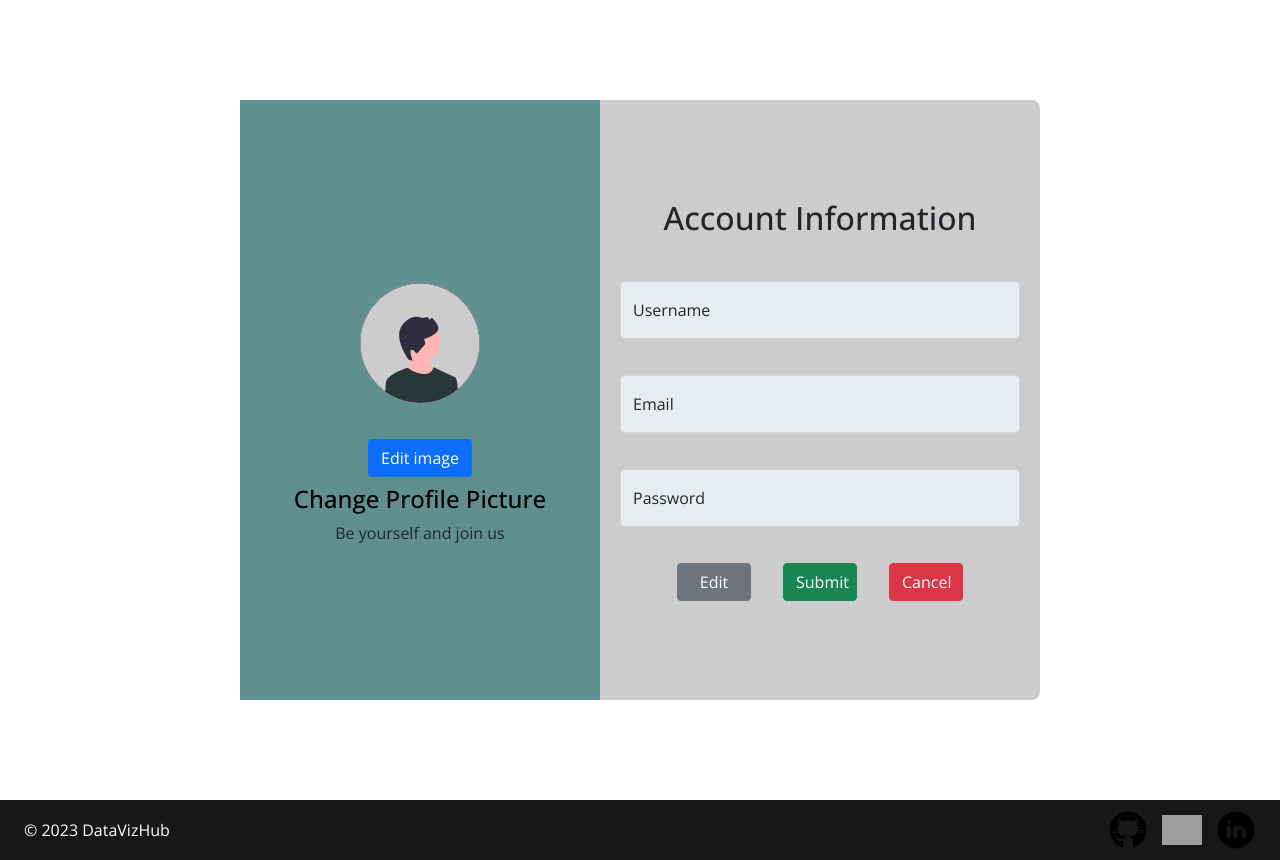
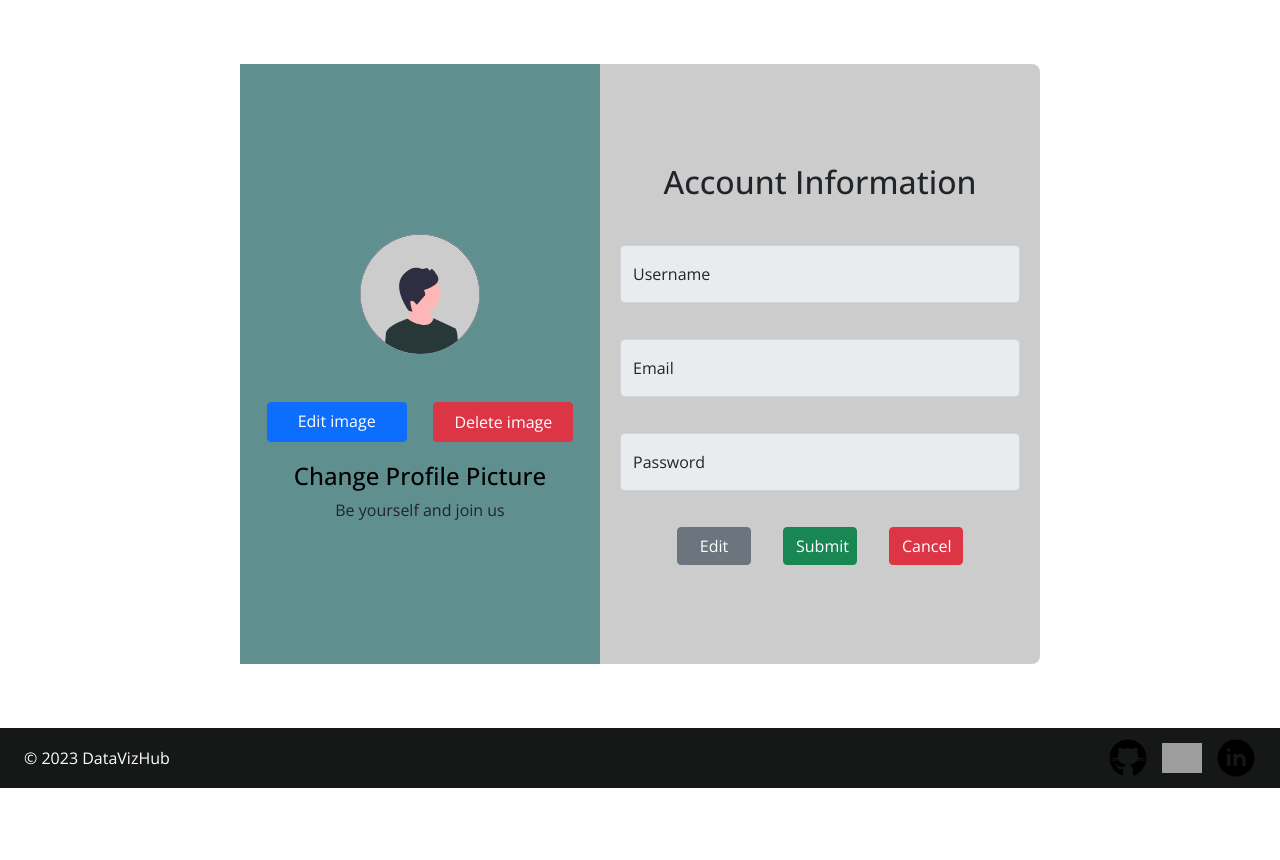
Before and after one commit to badrbnh/Data_Visualizer, a Flask app: template web_flask/templates/profile.html in a window 1280 px wide. Shown: the part 76-936 px from the top of the page. After the commit the page ends 864 px from the top, so only its background shows below. Run offline with Flask 3, Linux system fonts and the light colour scheme; the template is opened without the code that fills it: most values are stand-ins (such as "Sample title", 1, 10 or a date in 2020); form fields are guessed from the names that the template uses; data that the repository does not hold is empty; parts of the project's set-up code (start-up, migrations or seed data) failed here and were passed over; some libraries are stand-ins or nearby versions; grey boxes are pictures that could not be loaded.

Commit message:
edit profile v1.1

```diff
--- a/web_flask/static/scripts/profile.js
+++ b/web_flask/static/scripts/profile.js
@@ -50,9 +50,28 @@ const cancelUpdate = (event) => {
   erroContainer.style.display = "none";
 };
 
+const deleteExistingImages = () => {
+  //Clear img table
+  const xhr = new XMLHttpRequest();
+  xhr.open("DELETE", "//localhost:5000/api/v1/img/" + userId);
+  xhr.setRequestHeader("X-Requested-With", "XMLHttpRequest");
+
+  xhr.onload = function () {
+    if (xhr.status === 200) {
+      location.reload()
+      console.log("Existing images deleted successfully.");
+    } else {
+      console.error("Failed to delete existing images. Error code: " + xhr.status);
+    }
+  };
+
+  xhr.send();
+};
+
 const handleImageUpload = (event) => {
   const file = event.target.files[0];
   if (file) {
+    deleteExistingImages();
     const formData = new FormData();
     formData.append("file", file);
     formData.append("user_id", userId);
@@ -63,6 +82,7 @@ const handleImageUpload = (event) => {
 
     xhr.onload = function () {
       if (xhr.status === 200) {
+        location.reload()
         const response = JSON.parse(xhr.responseText);
         // Handle the response
         console.log(response);
@@ -87,7 +107,7 @@ const getUserImage = () => {
         if (Array.isArray(response) && response.length > 0) {
           const imgName = response[0].img_name;
           if (imgName) {
-            profileImage.src = `../static/resources/${imgName}`;
+            profileImage.src = `../static/resources/profileImg/${imgName}`;
           } else {
             console.error("Image name is missing in the API response.");
           }
@@ -97,6 +117,9 @@ const getUserImage = () => {
       } catch (error) {
         console.error("Error parsing API response:", error);
       }
+    } else if (xhr.status === 404) {
+      profileImage.src = `../static/resources/editProfile.svg`;
+      console.error("User image not found. Using default image.");
     } else {
       console.error("Failed to get user image. Error code: " + xhr.status);
     }
@@ -111,3 +134,4 @@ getUserImage();
 $("#edit-btn").on("click", updateUserProfile);
 $("#cancel-btn").on("click", cancelUpdate);
 $(".edit-img-btn").on("change", "#uploaded-img", handleImageUpload);
+$("#delete-img").on("click", deleteExistingImages);
--- a/web_flask/static/styles/inside.css
+++ b/web_flask/static/styles/inside.css
@@ -2,7 +2,6 @@
   display: flex;
   align-items: center;
   justify-content: center;
-  height: 100%;
   margin: auto;
   background: #22333b;
 }
--- a/web_flask/static/styles/profile.css
+++ b/web_flask/static/styles/profile.css
@@ -1,5 +1,4 @@
 .profile-cont {
-    height: 100%;
     padding: 64px 0;
     display: flex;
     align-items: center;
@@ -50,6 +49,18 @@
     font-size: 24px;
     margin: 8px 0;
 }
+
+.edit-cont .btn-cont {
+    width: 100%;
+    display: flex;
+    flex-direction: row;
+    justify-content: space-evenly;
+    margin: 12px 0;
+}
+.edit-cont .btn-cont .btn{
+    width: 140px;
+    height: 40px;
+}
 .edit-info {
     display: flex;
     flex-direction: column;
--- a/web_flask/static/styles/register.css
+++ b/web_flask/static/styles/register.css
@@ -1,9 +1,9 @@
 .register-page {
-    height: 100%;
     display: flex;
     justify-content: center;
     align-items: center;
     background: #22333b;
+    height: 100%;
   }
 
   .register-form-container {
@@ -109,6 +109,9 @@
 }
 
 @media only screen and (min-width: 501px) and (max-width: 820px){
+  .register-page  {
+    height: 100%;
+  }
   .register-form-container {
     width: 600px;
     height: 480px;
--- a/web_flask/templates/profile.html
+++ b/web_flask/templates/profile.html
@@ -7,11 +7,15 @@
             <div class="profile-img">
                 <img id="profileImage" src="../static/resources/editProfile.svg" alt="profile image">
             </div>
-            <div class="edit-img-btn">
-                <input type="file" id="uploaded-img" accept=".jpeg, .png, .jpg" hidden/>
-                <label for="uploaded-img" class="btn btn-primary">Edit image</label>
+            <div class="btn-cont">
+                <div class="edit-img-btn">
+                    <input type="file" id="uploaded-img" accept=".jpeg, .png, .jpg" hidden/>
+                    <label for="uploaded-img" class="btn btn-primary">Edit image</label>
+                </div>
+                <div class="edit-img-btn">
+                    <button type=button id="delete-img" class="btn btn-danger">Delete image</button>
+                </div>
             </div>
-
             <div class="img-label">
                 <h3>Change Profile Picture</h3>
                 <p>Be yourself and join us</p>
```
Also changed, not shown: api/v1/views/img.py (+7 -6 lines), api/v1/views/upload.py (+7 -4 lines), web_flask/static/resources/profileImg/0752c86a-5ee7-46b0-b355-a5c43c82bb0d.png (added), web_flask/static/resources/profileImg/68cb0913-d200-40e3-b826-257dc056452b.png (added), web_flask/static/resources/profileImg/9e0a24c0-c5c6-4f82-8c8b-4287adbc5ab3.png (added), web_flask/static/resources/profileImg/c0d0b87c-2aff-4f13-8aff-66b50a35920c.png (added), 1 other file.
